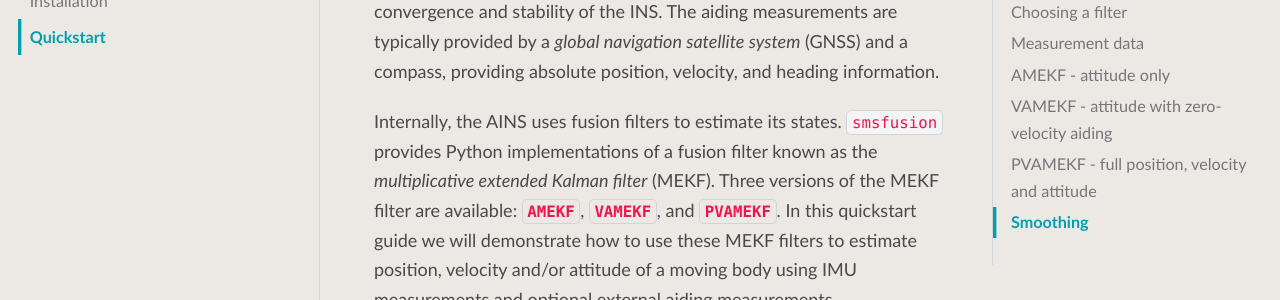
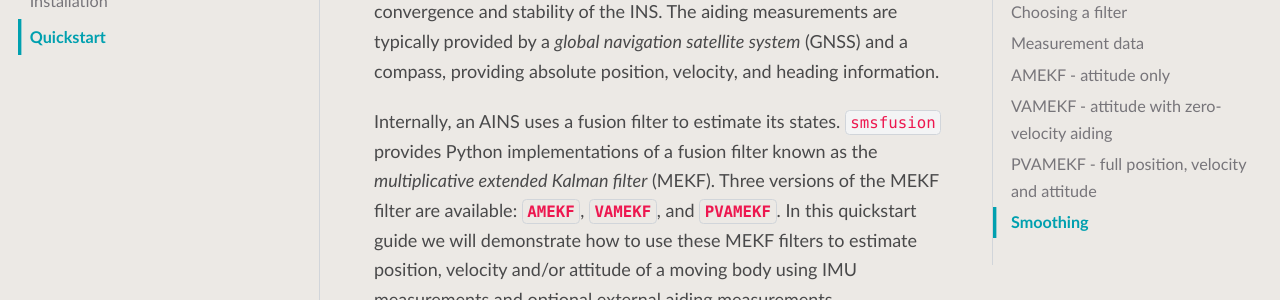
Before and after one commit to 4Subsea/smsfusion-python, a Sphinx documentation site: the page built from docs/user_guide/quickstart.rst, in a window 1280 px wide and 900 px high, scrolled down 450 px. Shown: the part 150-450 px from the top of the window. Built offline with Sphinx 7.4.7 and the PyData theme 0.15.4, drawn with Linux system fonts in a browser that asks for light colours.

Commit message:
some changes

```diff
--- a/docs/user_guide/quickstart.rst
+++ b/docs/user_guide/quickstart.rst
@@ -14,7 +14,7 @@ long-term stable aiding measurements to ensure convergence and stability of the
 The aiding measurements are typically provided by a `global navigation satellite system`
 (GNSS) and a compass, providing absolute position, velocity, and heading information.
 
-Internally, the AINS uses fusion filters to estimate its states. ``smsfusion`` provides
+Internally, an AINS uses a fusion filter to estimate its states. ``smsfusion`` provides
 Python implementations of a fusion filter known as the `multiplicative extended Kalman filter`
 (MEKF). Three versions of the MEKF filter are available: :class:`~smsfusion.AMEKF`,
 :class:`~smsfusion.VAMEKF`, and :class:`~smsfusion.PVAMEKF`. In this quickstart guide
```
